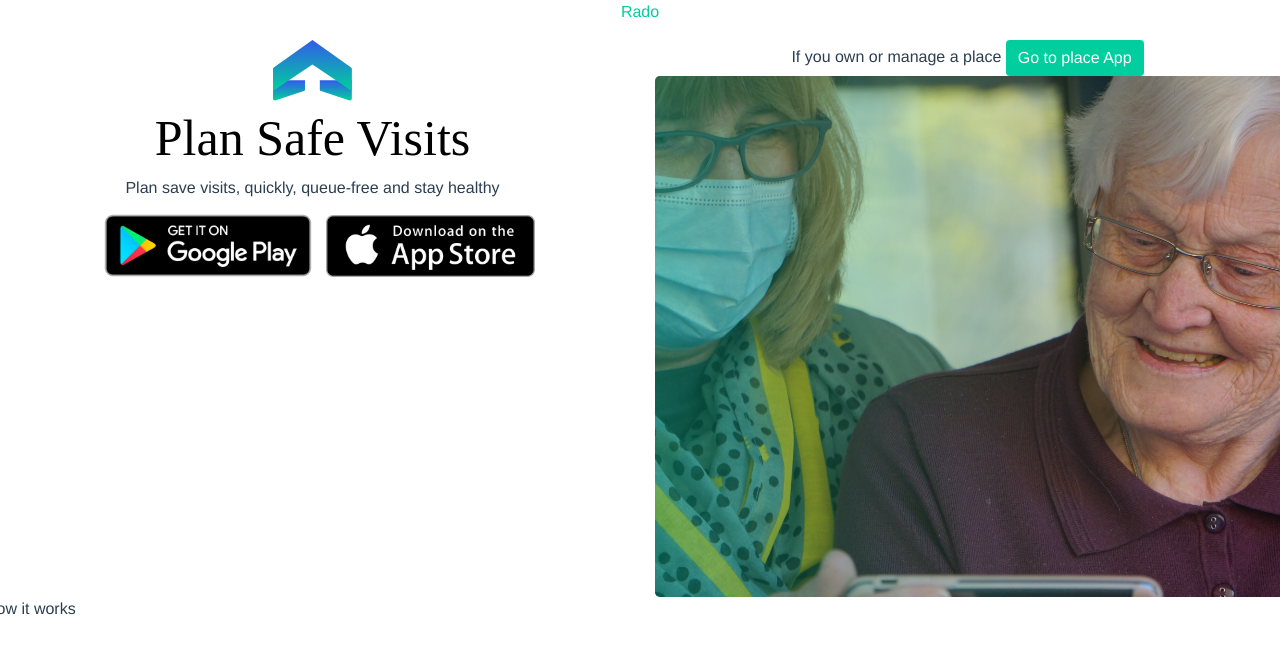
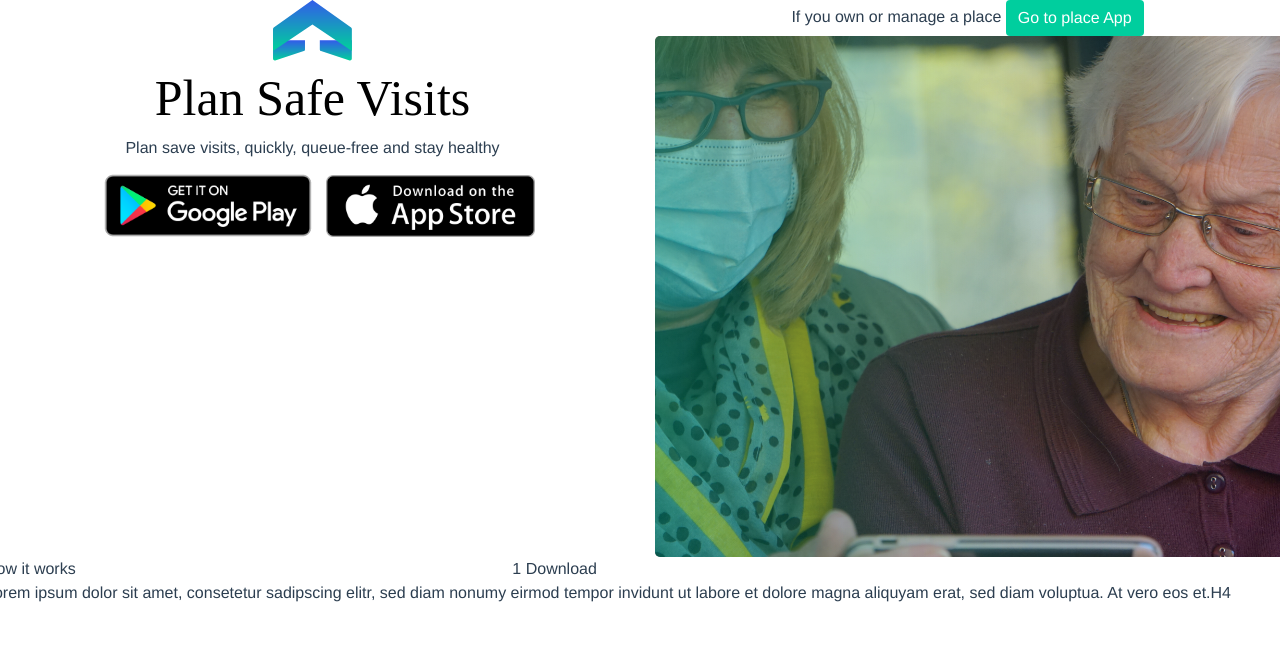
Before and after one commit to openaccessapp/www, a Vue app: page /#/ in a window 1280 px wide. Shown: the top 654 px of the page. Built offline with nearby package versions, Linux system fonts and the light colour scheme.

Commit message:
Added more (1)

```diff
--- a/src/App.vue
+++ b/src/App.vue
@@ -1,6 +1,5 @@
 <template>
   <div id="app">
-    <p class="example-var">Rado</p>
     <Header></Header>
     <HowItWorks></HowItWorks>
     <CustomerReviews></CustomerReviews>
--- a/src/components/HowItWorks.vue
+++ b/src/components/HowItWorks.vue
@@ -1,7 +1,12 @@
 <template>
   <div class="row">
-    <p>How it works</p>
+    <div>How it works</div>
     <div class="col-4"></div>
+    <div>1 Download</div>
+    <div>
+      Lorem ipsum dolor sit amet, consetetur sadipscing elitr, sed diam nonumy eirmod tempor invidunt
+      ut labore et dolore magna aliquyam erat, sed diam voluptua. At vero eos et.H4
+    </div>
   </div>
 </template>
 
```
